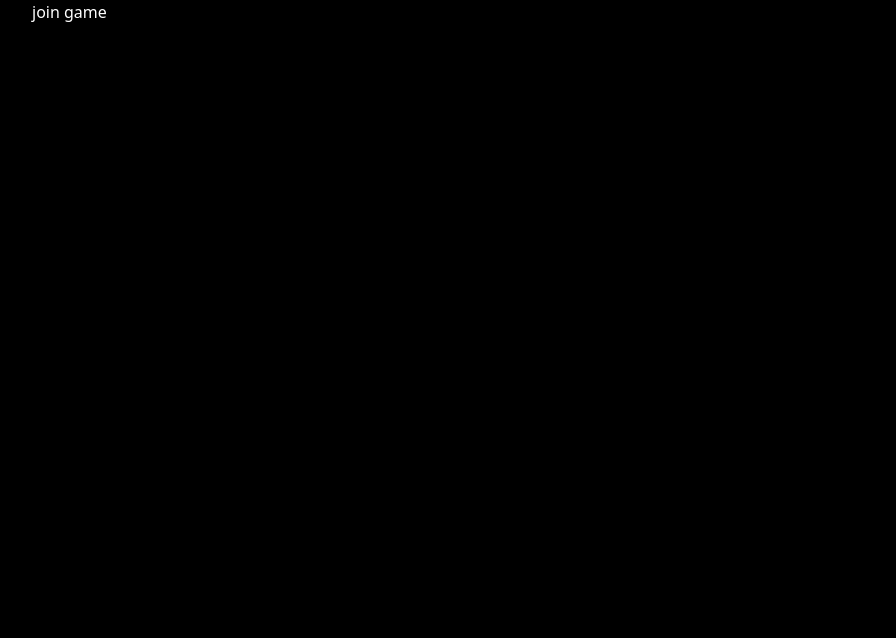
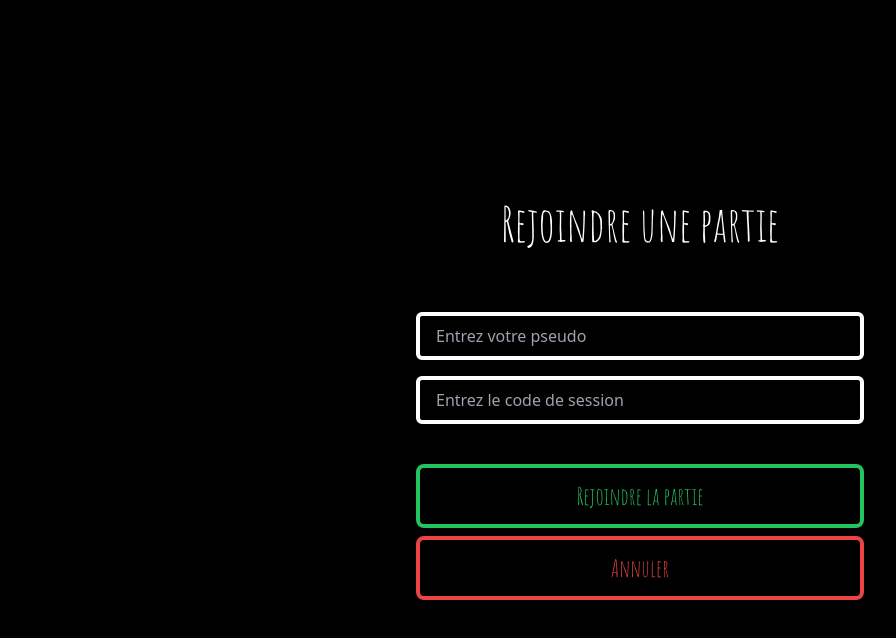
Before and after one commit to II-SARIP-II/sae501, a Next.js app: page /joinGame in a window 1280 px wide. Shown: the top 638 px of the page, without its empty margins (0-896 px from the left). Built offline with nearby package versions, Linux system fonts and the light colour scheme.

Commit message:
add : page joinGame update : page createGame

```diff
--- a/src/components/_button.jsx
+++ b/src/components/_button.jsx
@@ -2,7 +2,7 @@ function Button({ label, onClick, className }) {
     return (
         <button
             onClick={onClick}
-            className={`py-2 px-4 rounded-lg border-4 text-center font-Amatic text-2xl ${className}`}
+            className={`w-full py-2 px-4 rounded-lg border-4 text-center font-Amatic text-2xl ${className}`}
             type="button"
         >
             {label}
--- a/src/pages/createGame.jsx
+++ b/src/pages/createGame.jsx
@@ -1,5 +1,6 @@
 import React, { useState, useEffect } from 'react';
 import Button from '../components/_button';
+import Link from 'next/link';
 
 export default function CreateGame() {
     const [sessionCode, setSessionCode] = useState('');
@@ -53,13 +54,21 @@ export default function CreateGame() {
                     <Button
                         label="Créer la partie"
                         onClick={handleCreateSession}
-                        className="w-full py-3 bg-black text-green-500 border-green-500 rounded-lg mt-24"
+                        className="py-3 bg-black text-green-500 border-green-500 mt-12"
                     />
                 ) : (
-                    <p className="text-center text-lg font-Amatic text-green-500 mt-24">
+                    <p className="text-center text-lg font-Amatic text-green-500 mt-12">
                         La session a été créée. Aucun autre utilisateur ne peut la rejoindre.
                     </p>
                 )}
+                <div className="mt-2">
+                    <Link href="/">
+                        <Button
+                            label="Annuler"
+                            className="py-3 bg-black text-red-500 border-red-500"
+                        />
+                    </Link>
+                </div>
             </div>
         </div>
     );
--- a/src/pages/index.js
+++ b/src/pages/index.js
@@ -59,19 +59,19 @@ export default function Index() {
                         <Link href="/createGame" passHref>
                             <Button
                                 label="Créer partie"
-                                className="w-full mb-4 bg-black text-white border-white"
+                                className="mb-4 bg-black text-white border-white"
                             />
                         </Link>
                         <Link href="/joinGame" passHref>
                             <Button
                                 label="Rejoindre partie"
-                                className="w-full mb-4 bg-black text-white border-white"
+                                className="mb-4 bg-black text-white border-white"
                             />
                         </Link>
                         <Link href="/" passHref>
                             <Button
                                 label="Règles"
-                                className="w-full bg-black text-red-500 border-red-500"
+                                className="bg-black text-red-500 border-red-500"
                             />
                         </Link>
                     </div>
--- a/src/pages/joinGame.jsx
+++ b/src/pages/joinGame.jsx
@@ -1,9 +1,70 @@
-function JoinGame() {
+import React, { useState } from 'react';
+import { useRouter } from 'next/router';
+import Button from '../components/_button';
+import Link from "next/link";
+import TextInput from "../components/_textInput";
+
+export default function JoinGame({ setSessionData, sessionData }) {
+    const [sessionCodeInput, setSessionCodeInput] = useState('');
+    const [errorMessage, setErrorMessage] = useState('');
+    const [pseudo, setPseudo] = useState('');
+    const router = useRouter();
+
+    const handleJoinGame = () => {
+        if (!pseudo.trim()) {
+            setErrorMessage('Veuillez renseigner un pseudo.');
+            return;
+        }
+
+        if (sessionData?.code === sessionCodeInput) {
+            // ajout user
+            const updatedUsers = [...(sessionData.users || []), pseudo];
+            setSessionData({
+                ...sessionData,
+                users: updatedUsers,
+            });
+
+            router.push('/createGame');
+        } else {
+            setErrorMessage('Code de session invalide.');
+        }
+    };
+
     return (
-        <div>
-            <h1>join game</h1>
+        <div className="min-h-screen flex flex-col items-center justify-center text-white">
+            <h1 className="text-5xl font-Amatic mb-16">Rejoindre une partie</h1>
+            <div className="w-full max-w-md">
+                <div className="mb-6">
+                    <TextInput
+                        type="text"
+                        placeholder="Entrez votre pseudo"
+                        value={pseudo}
+                        onChange={(e) => setPseudo(e.target.value)}
+                        className="w-full text-white bg-black border-white rounded-lg mb-4"
+                    />
+                    <TextInput
+                        type="text"
+                        placeholder="Entrez le code de session"
+                        value={sessionCodeInput}
+                        onChange={(e) => setSessionCodeInput(e.target.value)}
+                        className="w-full text-white bg-black border-white rounded-lg mb-4"
+                    />
+                </div>
+                {errorMessage && (
+                    <p className="text-red-500 text-center mb-4">{errorMessage}</p>
+                )}
+                <Button
+                    label="Rejoindre la partie"
+                    onClick={handleJoinGame}
+                    className="py-3 bg-black text-green-500 border-green-500"
+                />
+                <Link href="/">
+                    <Button
+                        label="Annuler"
+                        className="py-3 bg-black text-red-500 border-red-500 mt-2"
+                    />
+                </Link>
+            </div>
         </div>
     );
 }
-
-export default JoinGame;
```
